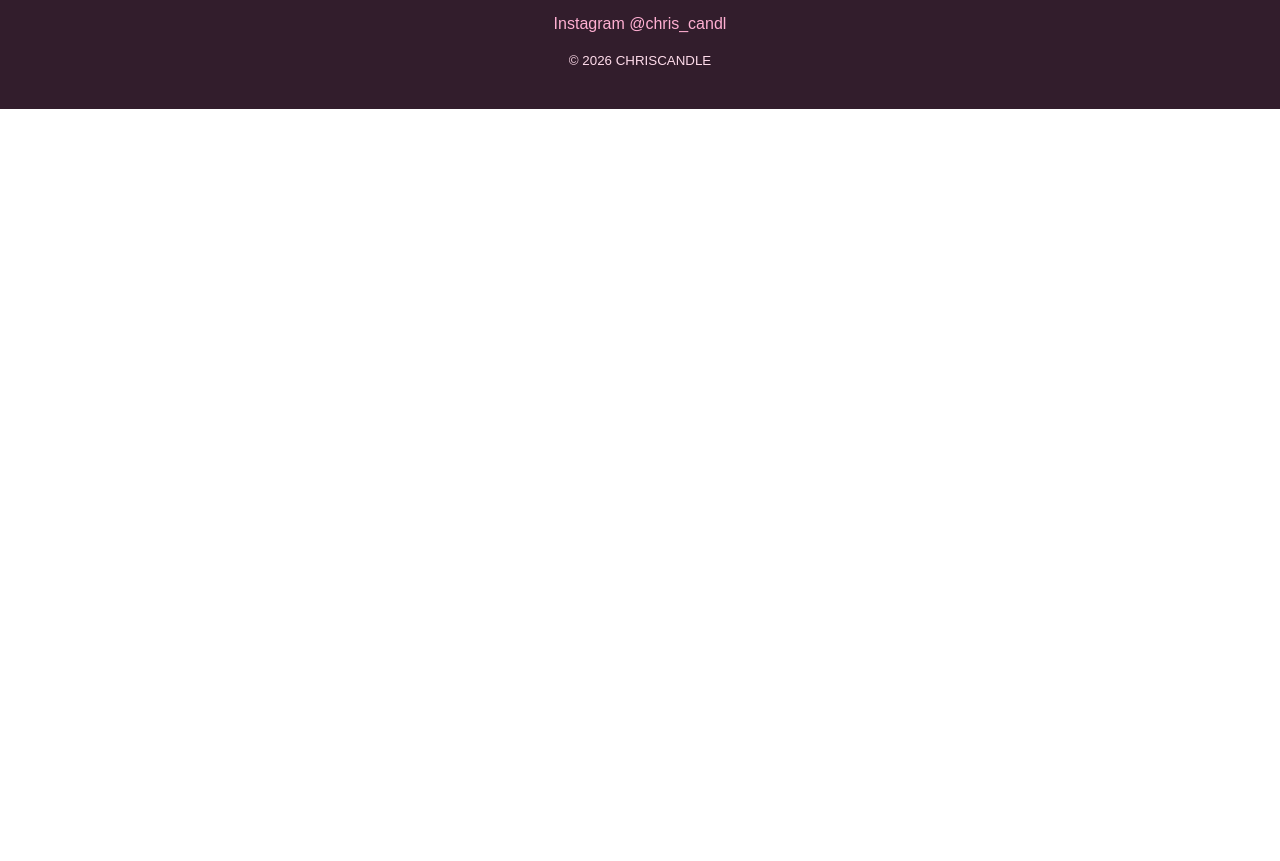
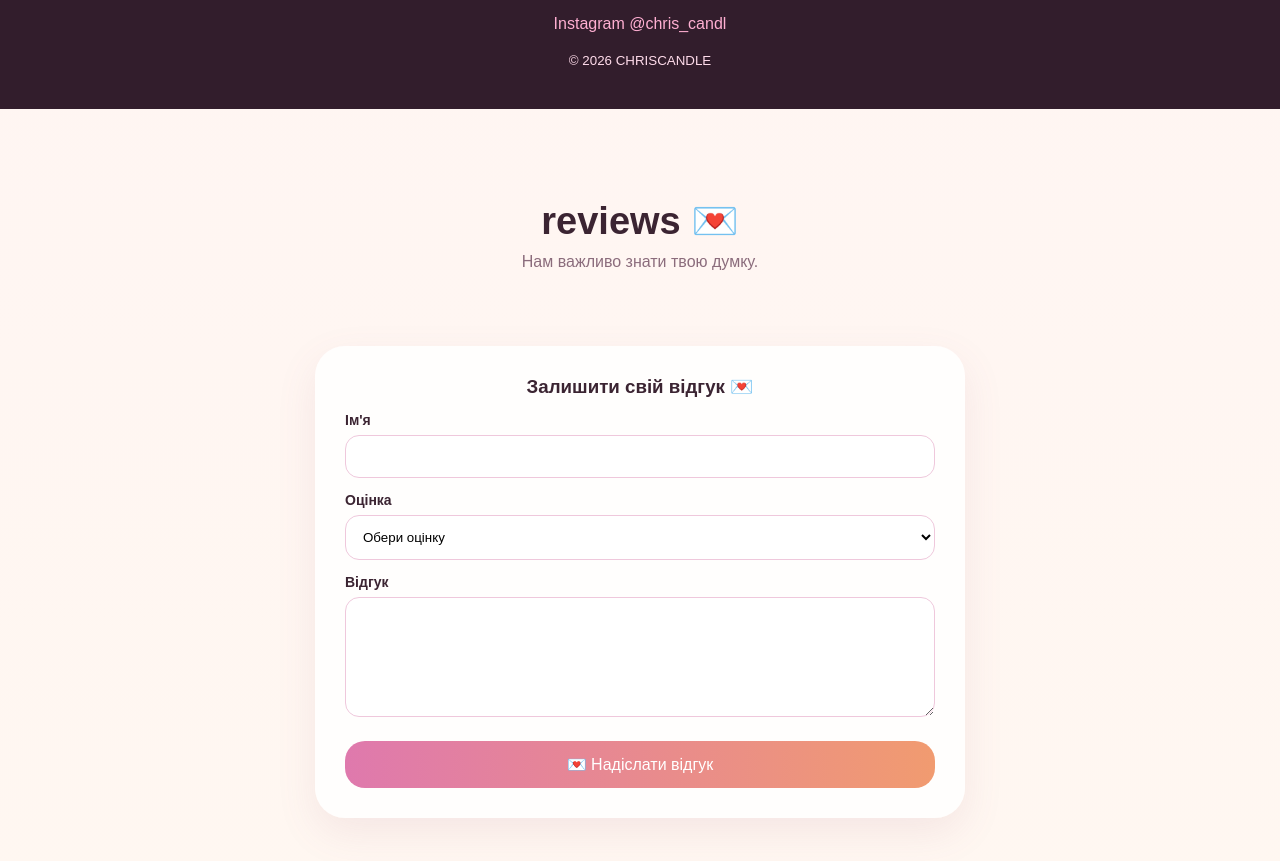
Before and after one commit to krisgaibova-alt/chriscandle, a website: page index.html in a window 1280 px wide. Shown: the part 6831-7692 px from the top of the page. Before the commit the page ends 6940 px from the top, so only its background shows below. Drawn offline with Linux system fonts and the light colour scheme.

Commit message:
Update index.html

```diff
--- a/index.html
+++ b/index.html
@@ -1436,3 +1436,51 @@ document.getElementById("volume")
 
 </body>
 </html>
+<section class="section" id="reviews">
+
+  <h2 class="title">reviews 💌</h2>
+
+  <p class="subtitle">
+    Нам важливо знати твою думку.
+  </p>
+
+  <div class="reviews" id="reviewsList">
+  </div>
+
+  <div class="form-box">
+
+    <h3 style="text-align:center;margin-bottom:10px">
+      Залишити свій відгук 💌
+    </h3>
+
+    <form id="reviewForm">
+
+      <label>Ім'я</label>
+      <input id="reviewName" required>
+
+      <label>Оцінка</label>
+      <select id="rating" required>
+        <option value="">Обери оцінку</option>
+        <option value="5">★★★★★</option>
+        <option value="4">★★★★☆</option>
+        <option value="3">★★★☆☆</option>
+        <option value="2">★★☆☆☆</option>
+        <option value="1">★☆☆☆☆</option>
+      </select>
+
+      <label>Відгук</label>
+      <textarea id="reviewText" required></textarea>
+
+      <button class="submit">
+        💌 Надіслати відгук
+      </button>
+
+    </form>
+
+    <div class="success" id="reviewSuccess">
+      Дякуємо за твій відгук! 🩷
+    </div>
+
+  </div>
+
+</section>
```
